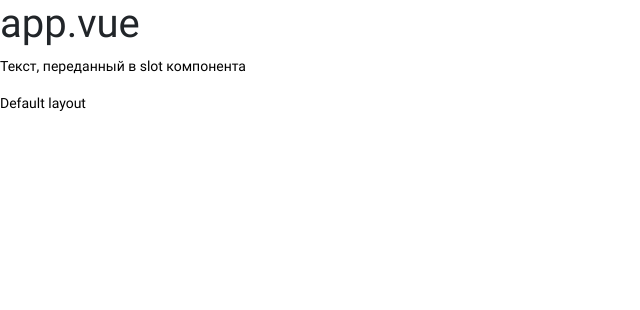
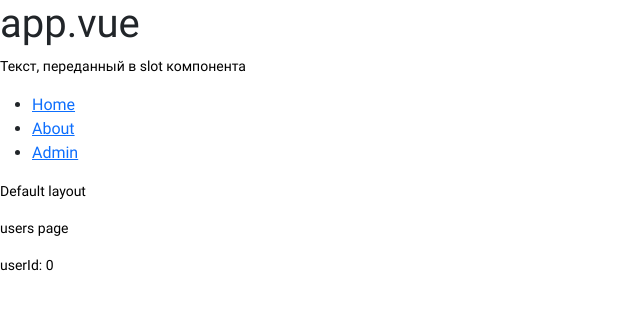
Before and after one commit to buravlev-arthur/nuxt-learning, a Nuxt app: page /users/0 in a window 1280 px wide. Shown: the top 310 px of the page, without its empty margins (0-640 px from the left). Built offline with nearby package versions, Linux system fonts and the light colour scheme.

Commit message:
Добавлены примеры с маршрутизацией

```diff
--- /dev/null
+++ b/components/MainMenu.vue
@@ -0,0 +1,9 @@
+<template>
+<nav>
+    <ul>
+        <li><NuxtLink to="/">Home</NuxtLink></li>
+        <li><NuxtLink to="/about">About</NuxtLink></li>
+        <li><NuxtLink to="/users/0">Admin</NuxtLink></li>
+    </ul>
+</nav>
+</template>
--- a/layouts/default.vue
+++ b/layouts/default.vue
@@ -1,5 +1,6 @@
 <template>
     <div>
+        <MainMenu />
         <p>Default layout</p>
         <slot />
     </div>
--- /dev/null
+++ b/middleware/auth.ts
@@ -0,0 +1,6 @@
+export default defineNuxtRouteMiddleware((to, from) => {
+    const isAuthenticated = () => true;
+    if (!isAuthenticated()) {
+        return navigateTo('/login');
+    }
+});
--- a/pages/index.vue
+++ b/pages/index.vue
@@ -1,6 +1,7 @@
 <script setup lang="ts">
 definePageMeta({
     layout: "default",
+    middleware: ['auth'],
 })
 </script>
 
--- /dev/null
+++ b/pages/login.vue
@@ -0,0 +1,3 @@
+<template>
+    <p>login page</p>
+</template>
--- /dev/null
+++ b/pages/users/[id].vue
@@ -0,0 +1,16 @@
+<template>
+    <p>users page</p>
+    <p>userId: {{ userId }}</p>
+</template>
+
+<script setup lang="ts">
+
+definePageMeta({
+    validate: async (route) => {
+        return Number(route.params.id) === 0;
+    },
+})
+const route = useRoute();
+
+const userId = route.params.id;
+</script>
```
Also changed, not shown: .docs/routes.md (added).
